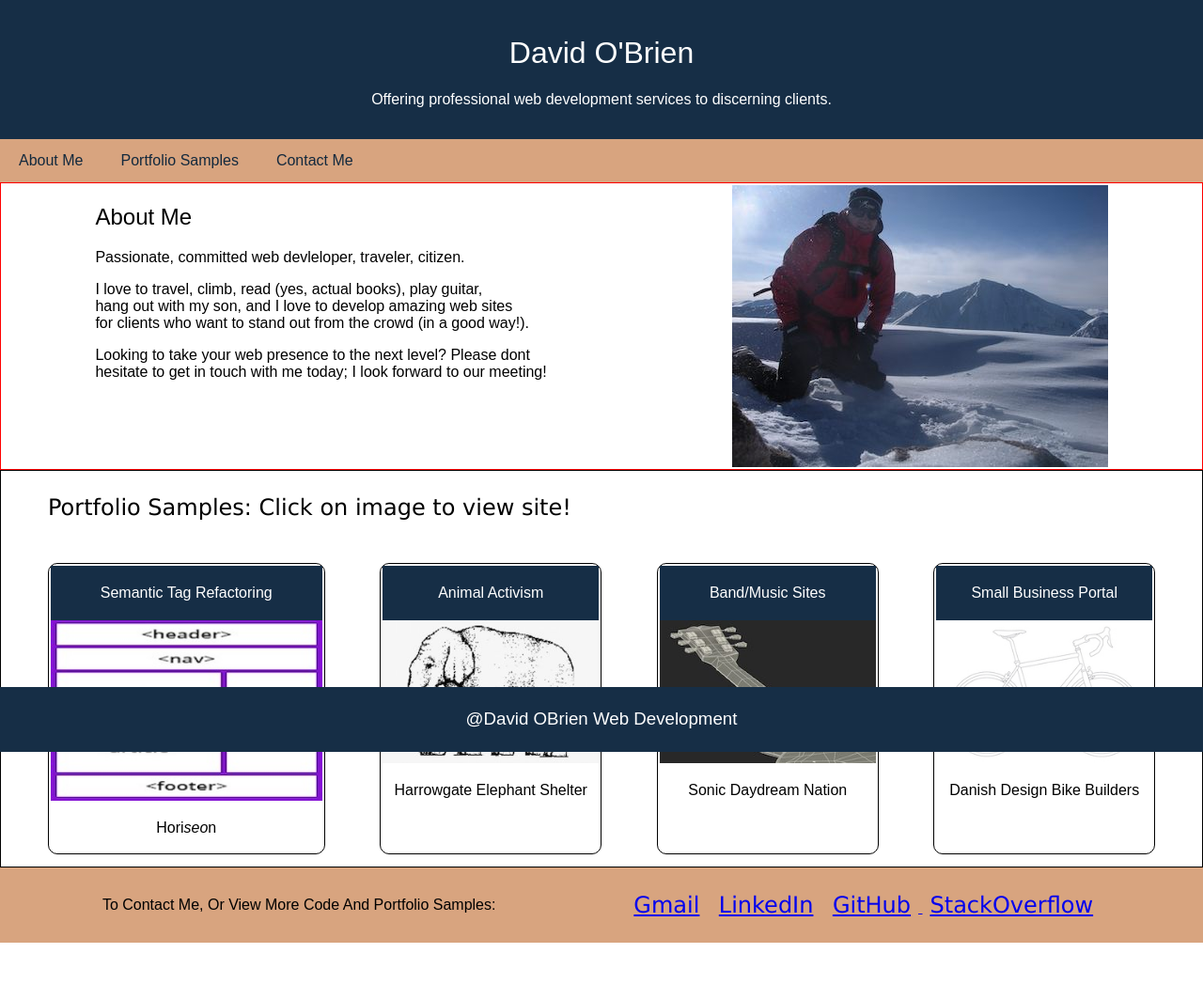
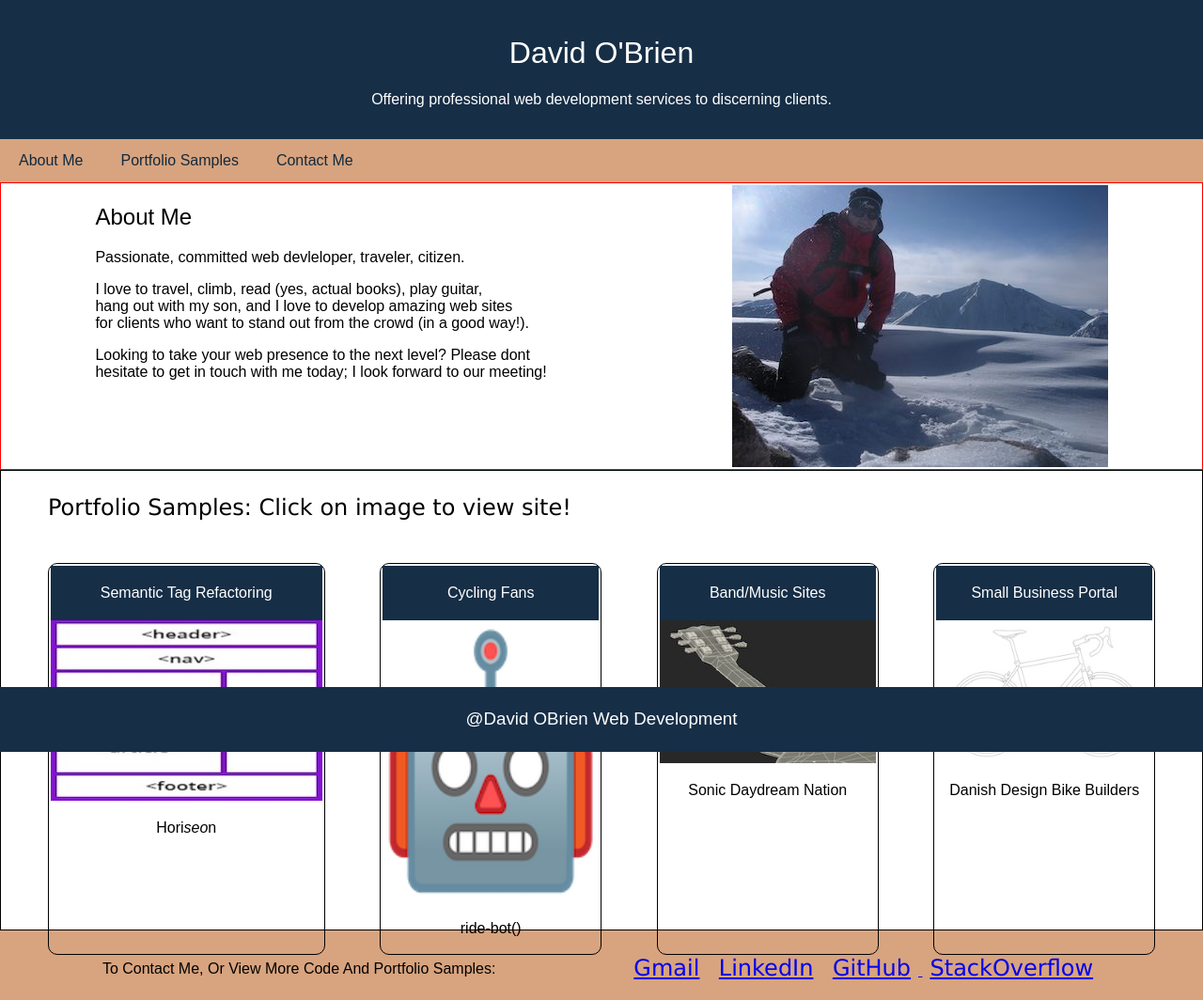
Before and after one commit to dmobrienllc/hw2-dmobrienllc-portfolio, a plain HTML site: page index.html in a window 1280 px wide. Shown: the top 1064 px of the page at 94% size. Drawn offline with Linux system fonts and the light colour scheme.

Commit message:
Added Project 1 to portfolio

```diff
--- a/index.html
+++ b/index.html
@@ -64,11 +64,11 @@
         </section>
 
         <section class="card">
-          <header>Animal Activism</header>
-          <a href="https://dmobrienllc.github.io/hw1-semantic-tags/" target="_blank">
-            <img src="./assets/images/horton2.jpeg" alt="Adopt Horton Today!" title="Adopt Horton Today!"/>
+          <header>Cycling Fans</header>
+          <a href="https://dmobrienllc.github.io/p1-dress-my-ride/" target="_blank">
+            <img src="./assets/images/favicon-robot.png" alt="Let ride-bot() pimp your ride.." title="Let ride-bot() pimp your ride.."/>
           </a>
-          <p>Harrowgate Elephant Shelter</p>
+          <p>ride-bot()</p>
         </section>
 
         <section class="card">
```
Also changed, not shown: assets/images/favicon-robot.png (added).
